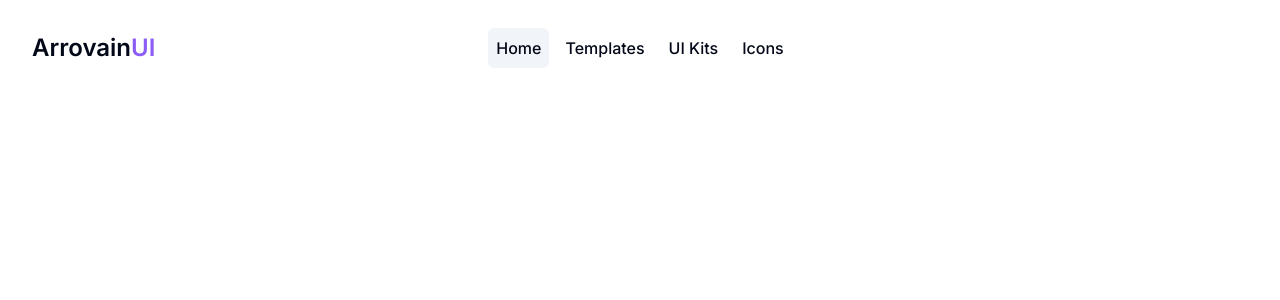
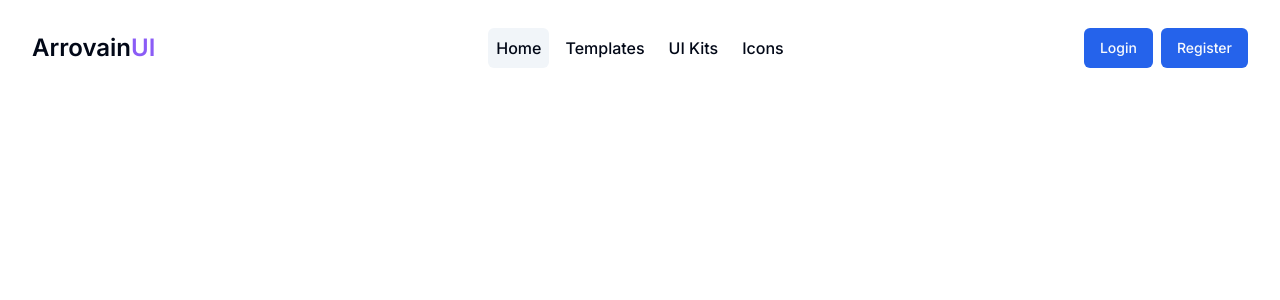
Before and after one commit to arrovain/digital_marketplace, a Next.js app: page / in a window 1280 px wide. Shown: the top 300 px of the page. Built offline with nearby package versions, Linux system fonts and the light colour scheme.

Commit message:
login and register buton from shadcn compenents

```diff
--- a/app/components/Navbar.tsx
+++ b/app/components/Navbar.tsx
@@ -1,5 +1,6 @@
 import Link from "next/link";
 import { NavbarLinks } from "./NavbarLinks";
+import { Button } from "@/components/ui/button";
 
 export function Navbar() {
   return (
@@ -12,6 +13,10 @@
         </Link>
       </div>
       <NavbarLinks />
+      <div className="flex items-center gap-x-2 ms-auto md:col-span-3">
+        <Button>Login</Button>
+        <Button>Register</Button>
+      </div>
     </nav>
   );
 }
--- /dev/null
+++ b/components/ui/button.tsx
@@ -0,0 +1,56 @@
+import * as React from "react"
+import { Slot } from "@radix-ui/react-slot"
+import { cva, type VariantProps } from "class-variance-authority"
+
+import { cn } from "@/lib/utils"
+
+const buttonVariants = cva(
+  "inline-flex items-center justify-center whitespace-nowrap rounded-md text-sm font-medium ring-offset-background transition-colors focus-visible:outline-none focus-visible:ring-2 focus-visible:ring-ring focus-visible:ring-offset-2 disabled:pointer-events-none disabled:opacity-50",
+  {
+    variants: {
+      variant: {
+        default: "bg-primary text-primary-foreground hover:bg-primary/90",
+        destructive:
+          "bg-destructive text-destructive-foreground hover:bg-destructive/90",
+        outline:
+          "border border-input bg-background hover:bg-accent hover:text-accent-foreground",
+        secondary:
+          "bg-secondary text-secondary-foreground hover:bg-secondary/80",
+        ghost: "hover:bg-accent hover:text-accent-foreground",
+        link: "text-primary underline-offset-4 hover:underline",
+      },
+      size: {
+        default: "h-10 px-4 py-2",
+        sm: "h-9 rounded-md px-3",
+        lg: "h-11 rounded-md px-8",
+        icon: "h-10 w-10",
+      },
+    },
+    defaultVariants: {
+      variant: "default",
+      size: "default",
+    },
+  }
+)
+
+export interface ButtonProps
+  extends React.ButtonHTMLAttributes<HTMLButtonElement>,
+    VariantProps<typeof buttonVariants> {
+  asChild?: boolean
+}
+
+const Button = React.forwardRef<HTMLButtonElement, ButtonProps>(
+  ({ className, variant, size, asChild = false, ...props }, ref) => {
+    const Comp = asChild ? Slot : "button"
+    return (
+      <Comp
+        className={cn(buttonVariants({ variant, size, className }))}
+        ref={ref}
+        {...props}
+      />
+    )
+  }
+)
+Button.displayName = "Button"
+
+export { Button, buttonVariants }
--- a/package.json
+++ b/package.json
@@ -9,6 +9,7 @@
     "lint": "next lint"
   },
   "dependencies": {
+    "@radix-ui/react-slot": "^1.0.2",
     "class-variance-authority": "^0.7.0",
     "clsx": "^2.1.1",
     "lucide-react": "^0.383.0",
```
Also changed, not shown: 1 other file (tests, documents, lock files or other folders).
